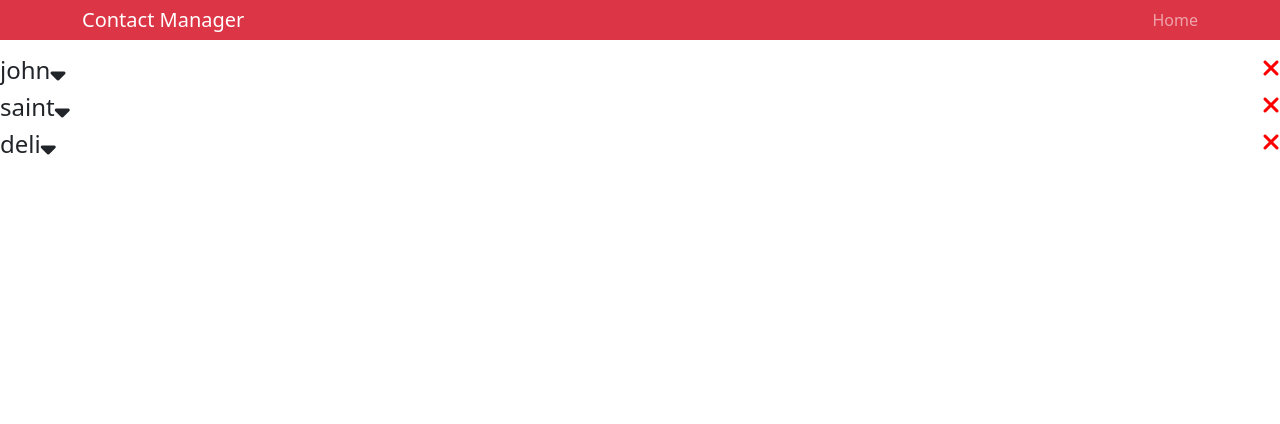
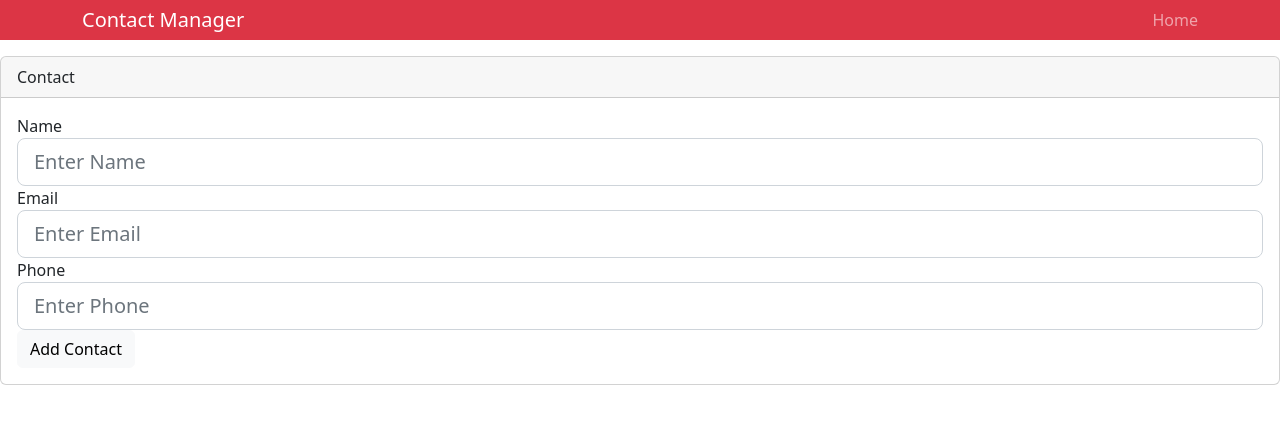
Before and after one commit to Iknow6aint/Contact-Manager, a React (Create React App) app: page / in a window 1280 px wide. Shown: the top 424 px of the page. Built offline with nearby package versions, Linux system fonts and the light colour scheme.

Commit message:
add contact

```diff
--- a/src/App.js
+++ b/src/App.js
@@ -4,6 +4,8 @@
 import 'bootstrap/dist/css/bootstrap.min.css';
 import Contacting from './components/contacts/Contacting';
 import { Provider } from './context';
+import AddContacts from './components/contacts/AddContacts';
+
 
 function App() {
   return (
@@ -11,7 +13,8 @@
             <div className="App">
         <Head branding="Contact Manager"/>
         <div className='Container'>
-            <Contacting/>
+            <AddContacts/>
+            {/* <Contacting/> */}
         </div>
     </div>
     </Provider>
--- /dev/null
+++ b/src/components/contacts/AddContacts.jsx
@@ -0,0 +1,52 @@
+import React, { Component } from 'react'
+
+export default class AddContacts extends Component {
+
+    state = {
+        name: '',
+        email: '',
+        phone: '',
+    }
+    render() {
+        const { name, email, phone } = this.state;
+        return (
+            <div className='card mb-3'>
+                <div className="card-header">
+                    Contact
+                </div>
+                <div className="card-body">
+                    <form action="">
+                        <div className="form-group">
+                            <label htmlFor="name">Name</label>
+                            <input type='text'
+                                className="form-control form-control-lg"
+                                placeholder="Enter Name"
+                                value={name}
+                            />
+                        </div>
+                        <div className="form-group">
+                            <label htmlFor="Email">Email</label>
+                            <input type='email'
+                                className="form-control form-control-lg"
+                                placeholder="Enter Email"
+                                value={email}
+                            />
+                        </div>
+                        <div className="form-group">
+                            <label htmlFor="Phone">Phone</label>
+                            <input type='number'
+                                className="form-control form-control-lg"
+                                placeholder="Enter Phone"
+                                value={phone}
+                            />
+                        </div>
+                    </form>
+                    <input type="submit"
+                        value="Add Contact"
+                        className='btn btn-light btn-block'
+                    />
+                </div>
+            </div>
+        )
+    }
+}
```
